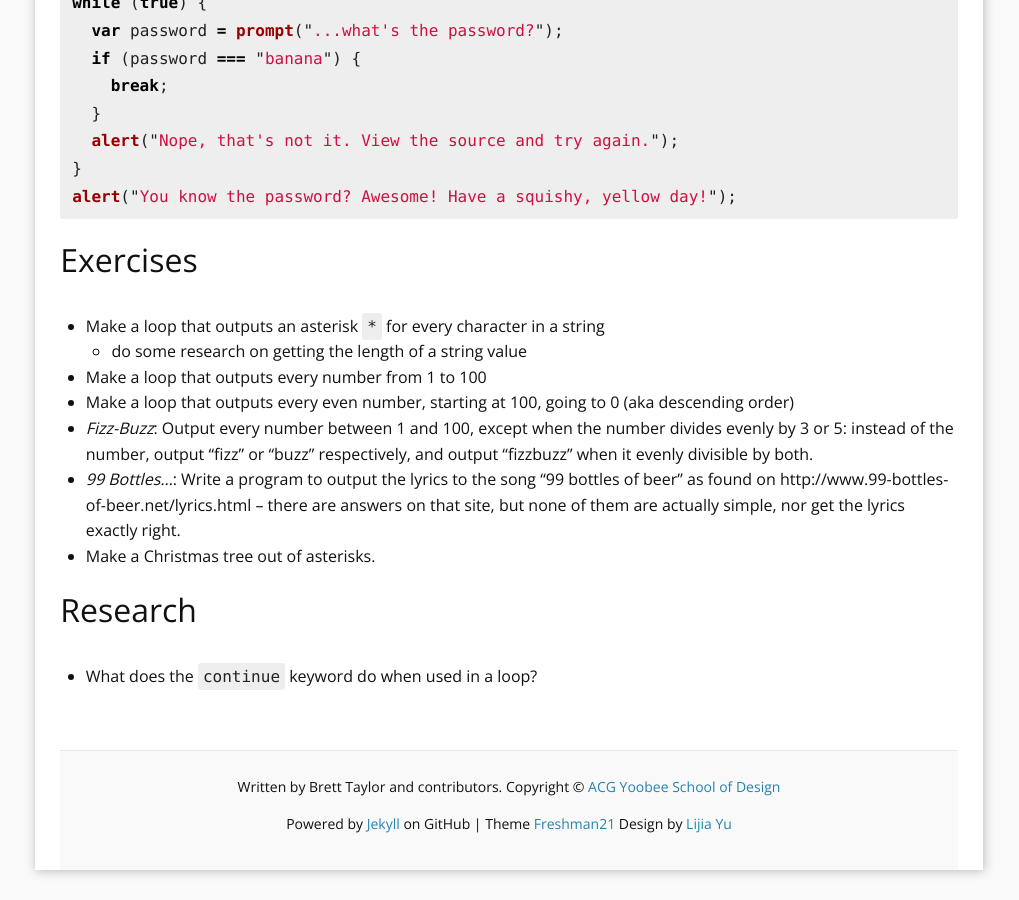
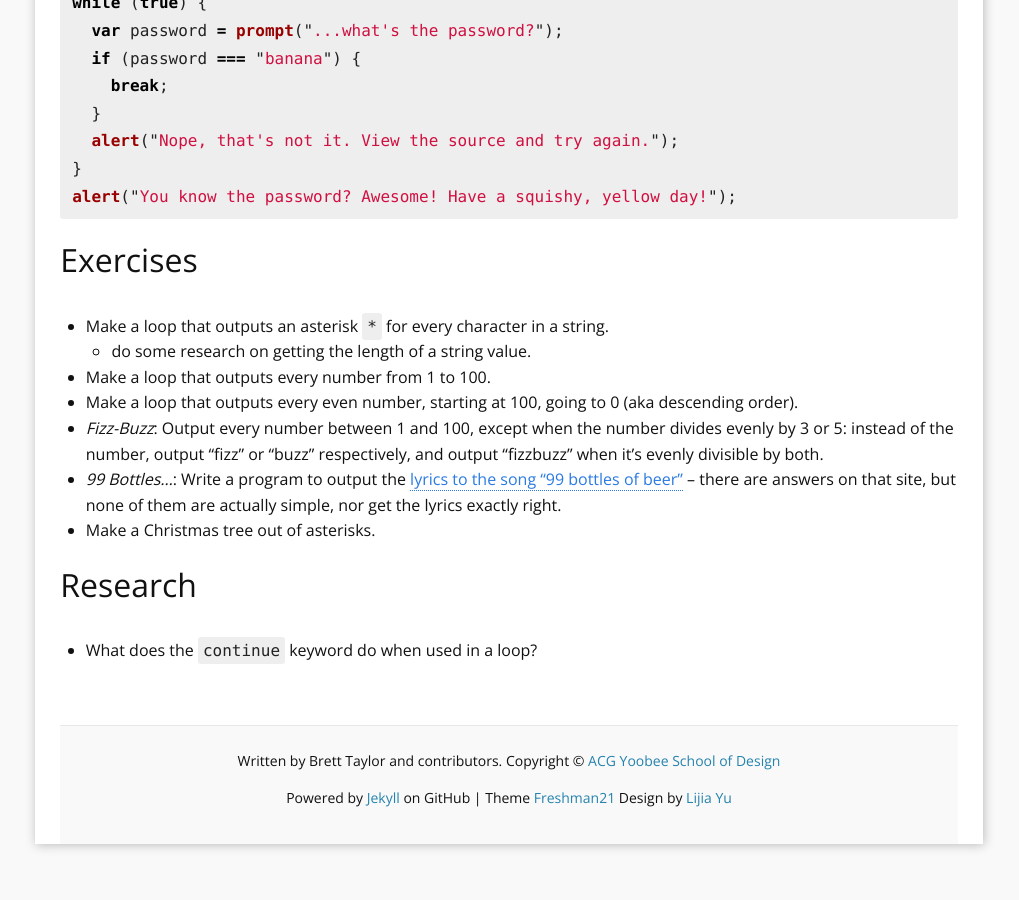
Before and after one commit to YoobeeWebTutors/javascript-manual, a Jekyll site: the page built from 11-loops.md, in a window 1280 px wide and 900 px high, scrolled down 3648 px. Shown: the whole window, without its empty margins (131-1150 px from the left). Built offline with Jekyll 4.4.1, drawn with Linux system fonts in a browser that asks for light colours; Markdown is read by kramdown in place of the engine named in the settings; after the commit the page ends 4522 px from its top, so only the background shows below that.

Commit message:
Fix typos on page 11

````diff
--- a/11-loops.md
+++ b/11-loops.md
@@ -3,7 +3,7 @@ title: 11 – Loops
 layout: page
 ---
 
-Computers are very good at doing repetitive tasks. How do we get computers to do something  repeatedly until some condition is met?
+Computers are very good at doing repetitive tasks. How do we get computers to do something repeatedly until some condition is met?
 
 A trivial example might be we want to show a string five times:
 
@@ -45,7 +45,7 @@ Before it runs the loop block, it will check to see if `outputCount` is greater
 
 ## Exercise — Infinite Loops
 
-It's very easy to write an *infinite loop* - a loop that doesn't end. Browsers these days will detect that a section of code hasn't ended for a few seconds and will prompt the user  that the page has stopped responding, giving you your exit from the infinite loop.
+It's very easy to write an *infinite loop* - a loop that doesn't end. Browsers these days will detect that a section of code hasn't ended for a few seconds and will prompt the user that the page has stopped responding, giving you your exit from the infinite loop.
 
 You'll want this message while you're programming, but you'll never want your users to see this message because they may come to believe your page or site is broken.
 
@@ -90,7 +90,7 @@ for (var i = 0; i < 10; i += 1) {
 }
 ```
 
-A `for` loop is just like a `while` loop. It may not run the block code at all. The main  difference however is the loop control statements are grouped together in the `for` parameters, rather than dotted around the `while` statement.
+A `for` loop is just like a `while` loop. It may not run the block code at all. The main difference however is the loop control statements are grouped together in the `for` parameters, rather than dotted around the `while` statement.
 
 The first parameter is the *initialiser* statement: the statement here will only be run once, before the first time through the loop. It is used to initialise the count variable.
 
@@ -129,12 +129,12 @@ alert("You know the password? Awesome! Have a squishy, yellow day!");
 ```
 
 ## Exercises
-* Make a loop that outputs an asterisk `*` for every character in a string
-  * do some research on getting the length of a string value
-* Make a loop that outputs every number from 1 to 100
-* Make a loop that outputs every even number, starting at 100, going to 0 (aka descending order)
-* *Fizz-Buzz*: Output every number between 1 and 100, except when the number divides evenly by 3 or 5: instead of the number, output "fizz" or "buzz" respectively, and output "fizzbuzz" when it evenly divisible by both.
-* *99 Bottles…*: Write a program to output the lyrics to the song "99 bottles of beer" as found on http://www.99-bottles-of-beer.net/lyrics.html -- there are answers on that site, but none of them are actually simple, nor get the lyrics exactly right.
+* Make a loop that outputs an asterisk `*` for every character in a string.
+  * do some research on getting the length of a string value.
+* Make a loop that outputs every number from 1 to 100.
+* Make a loop that outputs every even number, starting at 100, going to 0 (aka descending order).
+* *Fizz-Buzz*: Output every number between 1 and 100, except when the number divides evenly by 3 or 5: instead of the number, output "fizz" or "buzz" respectively, and output "fizzbuzz" when it's evenly divisible by both.
+* *99 Bottles…*: Write a program to output the [lyrics to the song "99 bottles of beer"](http://www.99-bottles-of-beer.net/lyrics.html) -- there are answers on that site, but none of them are actually simple, nor get the lyrics exactly right.
 * Make a Christmas tree out of asterisks.
 
 ## Research
````
